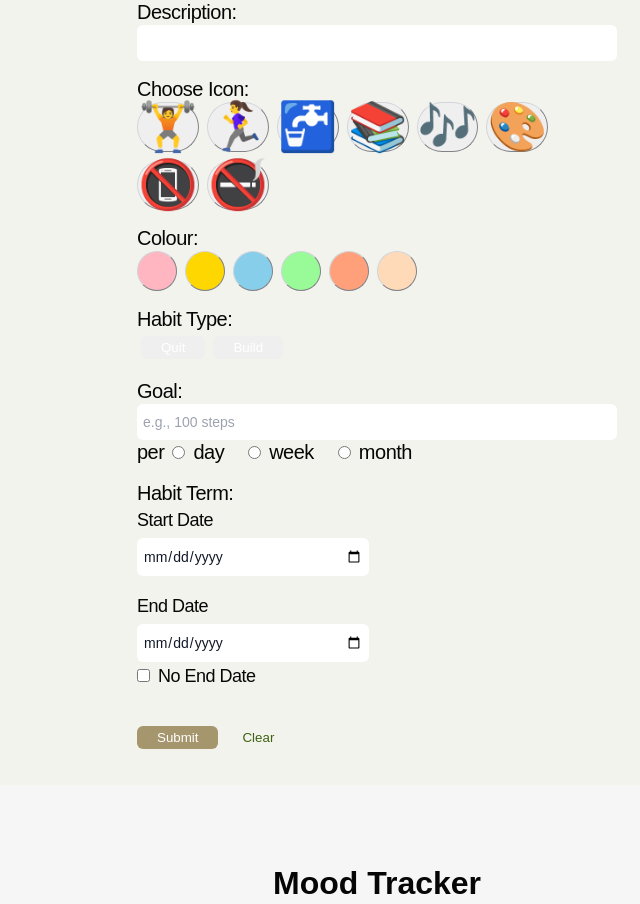
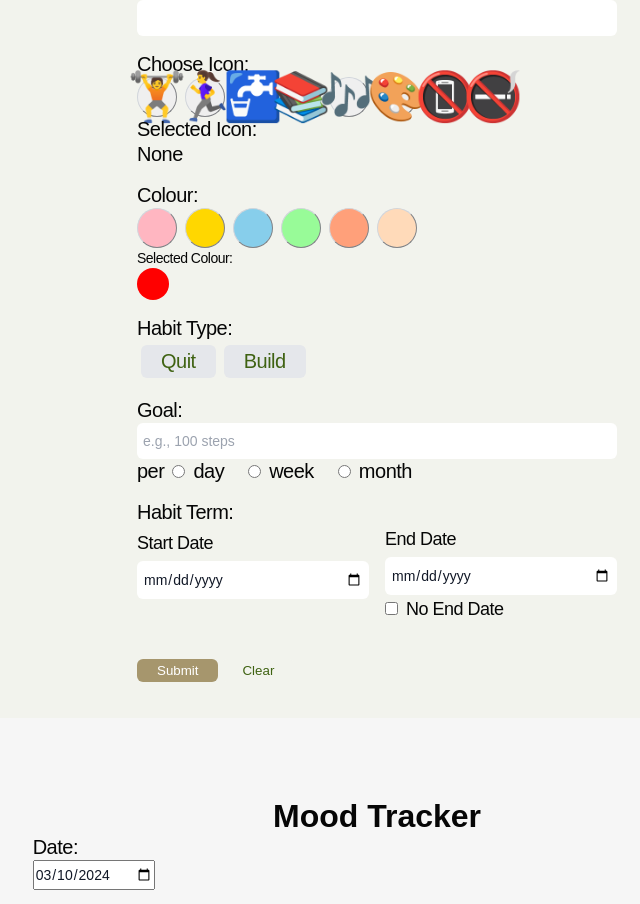
Before and after one commit to thebiggest0/QDS-group-11, a React (Vite) app: page / in a window 1280 px wide. Shown: the part 1504-2408 px from the top of the page, without its empty margins (263-903 px from the left). Built offline with nearby package versions, Linux system fonts and the light colour scheme; no server answers; a web font is replaced by a local one.

Commit message:
FIX icon bug

```diff
--- a/src/form/newCustomHabit.tsx
+++ b/src/form/newCustomHabit.tsx
@@ -1,7 +1,7 @@
 import React, { useRef, useState } from "react";
 import HabitDataService from "@/services/habitService";
 
-const iconList: { icon: string; label: string }[] = [
+const iconList = [
   { icon: "🏋️", label: "WorkOut" },
   { icon: "🏃‍♀️", label: "Running" },
   { icon: "🚰", label: "Water" },
@@ -18,82 +18,71 @@ const sampleColours = [
   "#87CEEB", // Pastel Blue
   "#98FB98", // Pastel Green
   "#FFA07A", // Pastel Salmon
-  "#FFDAB9"  // Peach Puff
+  "#FFDAB9", // Peach Puff
 ];
 
 const Uncontrolled: React.FC = () => {
   const habitIconRef = useRef<HTMLInputElement>(null);
   const habitNameRef = useRef<HTMLInputElement>(null);
   const habitDescriptionRef = useRef<HTMLInputElement>(null);
-  const habitColourRef = useRef<HTMLInputElement>(null);
   const habitGoalRef = useRef<HTMLInputElement>(null);
   const habitGoalPeriodRef = useRef<HTMLInputElement>(null);
   const habitStartDateRef = useRef<HTMLInputElement>(null);
   const habitEndDateRef = useRef<HTMLInputElement>(null);
+
   const [selectedIcon, setSelectedIcon] = useState<string>("");
-  const [selectedColour, setSelectedColour] = useState<string>("#FF0000");
+  const [selectedColor, setSelectedColor] = useState<string>("#FF0000");
   const [habitType, setHabitType] = useState<string>("");
 
   const clearForm = () => {
-    // Clearing form fields using useRef
     if (habitNameRef.current) habitNameRef.current.value = '';
     if (habitDescriptionRef.current) habitDescriptionRef.current.value = '';
     if (habitIconRef.current) habitIconRef.current.value = '';
-    if (habitColourRef.current) setSelectedColour("#FF0000"); // Reset color to default
     if (habitGoalRef.current) habitGoalRef.current.value = '';
     if (habitGoalPeriodRef.current) habitGoalPeriodRef.current.value = '';
     if (habitStartDateRef.current) habitStartDateRef.current.value = '';
     if (habitEndDateRef.current) habitEndDateRef.current.value = '';
+    setSelectedIcon('');
+    setSelectedColor('#FF0000');
+    setHabitType('');
   };
-
 
   const handleIconClick = (icon: string) => {
     setSelectedIcon(icon);
-    if (habitIconRef.current) {
-      habitIconRef.current.value = icon;
-    }
   };
 
   const handleColourChange = (colour: string) => {
-    setSelectedColour(colour);
-    if (habitColourRef.current) {
-      habitColourRef.current.value = colour;
-    }
+    setSelectedColor(colour);
   };
 
-  function handleHabitTypeClick(type: string) {
-    setHabitType(prevType => prevType === type ? "" : type);
-  }
+  const handleHabitTypeClick = (type: string) => {
+    setHabitType((prevType) => prevType === type ? "" : type);
+  };
 
-
-
-  function handleSubmit(event: React.FormEvent<HTMLFormElement>) {
+  const handleSubmit = (event: React.FormEvent<HTMLFormElement>) => {
     event.preventDefault();
 
-    console.log("Habit name:", habitNameRef.current?.value);
-    console.log("Habit description:", habitDescriptionRef.current?.value);
-    console.log("Habit icon:", habitIconRef.current?.value);
-    console.log("Habit colour:", selectedColour);
-    console.log("Habit goal:", habitGoalRef.current?.value);
-    console.log("Habit goal period:", habitGoalPeriodRef.current?.value);
-    console.log("Habit term starts :", habitStartDateRef.current?.value);
-    console.log("Habit term ends :", habitEndDateRef.current?.value);
+    const formData = {
+      habit_name: habitNameRef.current?.value || '',
+      habit_desc: habitDescriptionRef.current?.value || '',
+      icon: habitIconRef.current?.value || '',
+      color: selectedColor,
+      habit_type: habitGoalRef.current?.value || '',
+      goal: habitGoalPeriodRef.current?.value || '',
+      start_date: habitStartDateRef.current?.value || '',
+      end_date: habitEndDateRef.current?.value || ''
+    };
 
-    HabitDataService.create({
-      "habit_name": `${habitNameRef.current?.value}`,
-      "habit_desc": `${habitDescriptionRef.current?.value}`,
-      "icon": `${habitIconRef.current?.value}`,
-      "color": `${selectedColour}`,
-      "habit_type": `${habitGoalRef.current?.value}`,
-      "goal": `${habitGoalPeriodRef.current?.value}`,
-      "start_date": `${habitStartDateRef.current?.value}`,
-      "end_date": `${habitEndDateRef.current?.value}`
+    HabitDataService.create(formData)
+      .then(response => {
+        console.log(response.data);
+        window.alert("Form submitted successfully!");
+        clearForm();
       })
-      .then(response => { console.log(response.data) });
-
-    console.log("Submitted!");
-    window.alert("Form submitted successfully!");
-  }
+      .catch(error => {
+        console.error("Error submitting form:", error);
+      });
+  };
 
   return (
     <section id="form" className="bg-gray-20">
@@ -103,7 +92,6 @@ const Uncontrolled: React.FC = () => {
         </div>
         <div className="mb-4">
           <label className="block mb-2">
-          <br></br>
             <p>New Habit Name:</p>
             <input
               ref={habitNameRef}
@@ -112,7 +100,6 @@ const Uncontrolled: React.FC = () => {
             />
           </label>
         </div>
-
         <div className="mb-4">
           <label className="block mb-2">
             <p>Description:</p>
@@ -123,8 +110,6 @@ const Uncontrolled: React.FC = () => {
             />
           </label>
         </div>
-
-{/* non italic!!! */}
         <div className="mb-4">
           <label className="block mb-2">
             <p>Choose Icon:</p>
@@ -132,62 +117,78 @@ const Uncontrolled: React.FC = () => {
               {iconList.map(({ icon, label }) => (
                 <button
                   type='button'
-                ref={habitIconRef}
                   key={label}
-                className={"tw-10 h-15 rounded-full border border-gray-300 focus:bg-secondary-500 flex items-center justify-center hover:outline-double"
-                  }
+                  className={`w-10 h-10 rounded-full border border-gray-300 focus:outline focus:outline-4 focus:outline-grey-800 flex items-center justify-center ${selectedIcon === icon ? 'bg-secondary-500' : ''}`}
                   onClick={() => handleIconClick(icon)}
                 >
-                <i className="not-italic text-center material-icons text-5xl">{icon}</i> {/* Adjust text size here */}
+                  <i className="not-italic text-center material-icons text-5xl">{icon}</i>
                 </button>
               ))}
             </div>
+            <div className="mb-4">
+              <p>Selected Icon: <br />{selectedIcon ? selectedIcon : "None"}</p>
+            </div>
           </label>
         </div>
-
-
         <div className="mb-4">
           <label className="block mb-2">
             <p>Colour:</p>
-    {/* Remove this div and its contents */}
+            <div className="mb-4">
               <div className="flex items-center space-x-2">
                 {sampleColours.map((colour, index) => (
                   <button
                     type='button'
                     key={index}
-          className="w-10 h-10 rounded-full border border-gray-300 focus:bg-secondary-500 focus:outline-double flex items-center justify-center"
+                    className={`w-10 h-10 rounded-full border border-gray-300 focus:outline focus:outline-4 focus:outline-grey-800 flex items-center justify-center ${selectedColor === colour ? 'bg-secondary-500' : ''}`}
                     style={{ backgroundColor: colour }}
                     onClick={() => handleColourChange(colour)}
-        >
-        </button>
+                  ></button>
                 ))}
+              </div>
+              <p className="text-sm">Selected Colour:</p>
+              {selectedColor && (
+                <div className="w-8 h-8 rounded-full" style={{ backgroundColor: selectedColor }}></div>
+              )}
             </div>
           </label>
         </div>
-
         <div className="mb-4">
           <label className="block mb-2">
             <p>Habit Type:</p>
             <div className="flex">
-        <button
-          type='button'
-          className={`text-white border-none m-1 rounded-md ${habitType === "quit" ? "bg-secondary-500 text-white" : "bg-grey-500 text-lime-800"} px-5 py-1 no-underline`}
-          onClick={() => handleHabitTypeClick("quit")}
+              <input
+                type="radio"
+                id="habit-quit"
+                name="habitType"
+                value="quit"
+                className="hidden peer"
+                checked={habitType === "quit"}
+                onChange={() => handleHabitTypeClick("quit")}
+              />
+              <label
+                htmlFor="habit-quit"
+                className={`text-lime-800 border-none m-1 rounded-md ${habitType === "quit" ? "bg-secondary-500 text-white px-5 py-1" : "text-lime-800 bg-gray-200 border-none m-1 rounded-md px-5 py-1"}`}
               >
                 Quit
-        </button>
-        <button
-          type='button'
-          className={`text-white border-none m-1 rounded-md ${habitType === "build" ? "bg-secondary-500 text-white" : "bg-grey-500 text-lime-800"} px-5 py-1 no-underline`}
-          onClick={() => handleHabitTypeClick("build")}
+              </label>
+              <input
+                type="radio"
+                id="habit-build"
+                name="habitType"
+                value="build"
+                className="hidden peer"
+                checked={habitType === "build"}
+                onChange={() => handleHabitTypeClick("build")}
+              />
+              <label
+                htmlFor="habit-build"
+                className={`text-lime-800 border-none m-1 rounded-md ${habitType === "build" ? "bg-secondary-500 text-white px-5 py-1" : "text-lime-800 bg-gray-200 border-none m-1 rounded-md px-5 py-1"}`}
               >
                 Build
-        </button>
+              </label>
             </div>
           </label>
         </div>
-
-
         <div className="mb-4">
           <label className="block mb-2">
             <p>Goal:</p>
@@ -198,7 +199,6 @@ const Uncontrolled: React.FC = () => {
               className="block w-full rounded-md border-0 p-1.5 text-gray-900 shadow-sm ring-1 ring-inset ring-gray-300 placeholder:text-gray-400 focus:ring-2 focus:ring-inset focus:ring-indigo-600 sm:text-sm sm:leading-6"
             />{" "}
             per
-
             <input
               type="radio"
               name="goalPeriod"
@@ -225,21 +225,19 @@ const Uncontrolled: React.FC = () => {
             <label>month</label>
           </label>
         </div>
-
         <div className="mb-4">
           <label className="block mb-2">
             <p>Habit Term:</p>
             <div className="flex flex-col">
               <div className="grid grid-cols-2 gap-4 mb-4">
                 <div>
-                <label className="block mb-1 text-lg">Start Date</label>
+                  <label className="block mb-1 text-lg pt-1">Start Date</label>
                   <input
                     type="date"
                     ref={habitStartDateRef}
                     className="block w-full rounded-md border-0 p-1.5 text-gray-900 shadow-sm ring-1 ring-inset ring-gray-300 placeholder:text-gray-400 focus:ring-2 focus:ring-inset focus:ring-indigo-600 sm:text-sm sm:leading-6"
                   />
                 </div>
-              <br></br>
                 <div>
                   <label className="block mb-1 text-lg">End Date</label>
                   <input
@@ -265,7 +263,6 @@ const Uncontrolled: React.FC = () => {
             </div>
           </label>
         </div>
-
         <div className="mb-4 flex items-center">
           <button
             type="submit"
@@ -273,7 +270,6 @@ const Uncontrolled: React.FC = () => {
           >
             Submit
           </button>
-
           <button
             type="button"
             onClick={clearForm}
@@ -282,11 +278,8 @@ const Uncontrolled: React.FC = () => {
             Clear
           </button>
         </div>
-
       </form>
     </section>
-
   );
-};
-
+                  }
   export default Uncontrolled;
```
Lines whose indentation alone changed are shown as unchanged.
